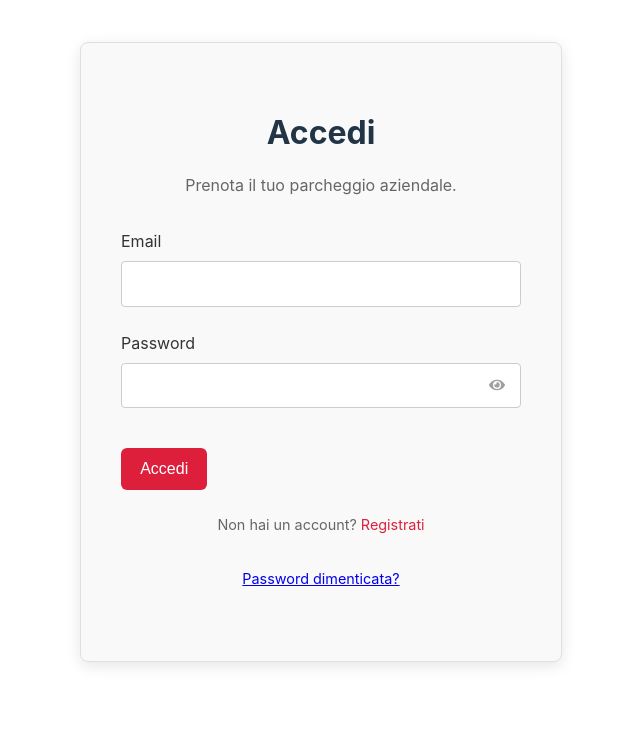
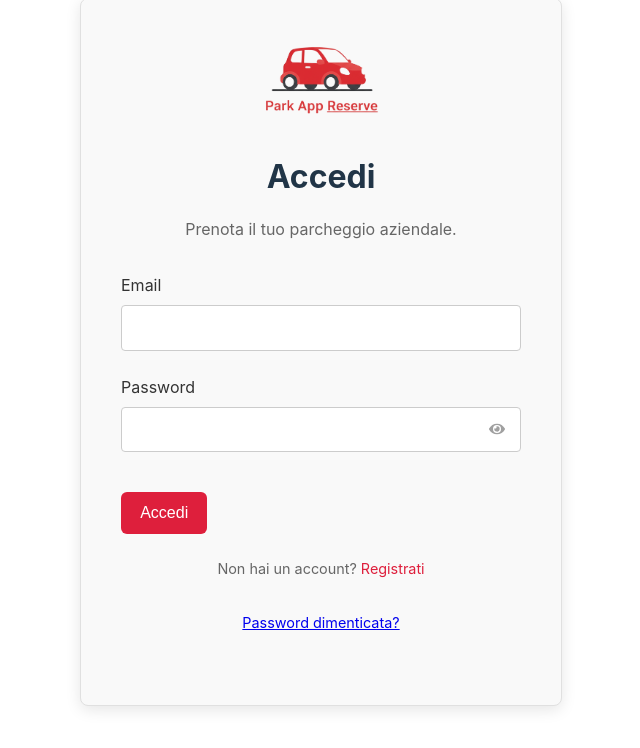
Before and after one commit to pdellibergoli/parkAppReserve, a React (Vite) app: page /login in a window 1280 px wide. Shown: the top 748 px of the page, without its empty margins (319-959 px from the left). Built offline with nearby package versions, Linux system fonts and the light colour scheme; no server answers.

Commit message:
add logo in login page

```diff
--- a/src/index.css
+++ b/src/index.css
@@ -210,6 +210,31 @@ button:disabled, .btn:disabled {
   background: none !important; /* Assicura che non ci sia sfondo al passaggio del mouse */
 }
 
+/* Stili per l'header del form di autenticazione */
+.auth-header {
+  display: flex;
+  flex-direction: column; /* Impila logo e titolo verticalmente */
+  align-items: center; /* Centra orizzontalmente */
+  margin-bottom: 1.5rem; /* Spazio prima del titolo "Accedi" */
+}
+
+.auth-logo {
+  height: 80px; /* Regola l'altezza del logo */
+  width: auto;
+  margin-bottom: 0.5rem; /* Spazio tra logo e titolo */
+}
+
+.auth-header h1 {
+  margin: 0; /* Rimuovi margini di default */
+  font-size: 2rem; /* Dimensione del titolo del sito */
+  color: #333; /* Colore del titolo */
+}
+
+/* Opzionale: Riduci un po' il margine superiore del titolo h2 del form */
+.auth-form h2 {
+  margin-bottom: 0.5rem;
+}
+
 @keyframes spin {
   to {
     transform: rotate(360deg);
--- a/src/pages/LoginPage.jsx
+++ b/src/pages/LoginPage.jsx
@@ -1,9 +1,9 @@
 import React, { useState } from 'react';
 import { useAuth } from '../context/AuthContext';
-// 1. Importa 'useLocation' anche qui
 import { useNavigate, Link, useLocation } from 'react-router-dom';
 import { callApi } from '../services/api';
 import { FaEye, FaEyeSlash } from 'react-icons/fa';
+import logo from '../assets/logo.png'; // 1. IMPORTA IL LOGO
 
 const LoginPage = () => {
   const [mail, setMail] = useState('');
@@ -16,10 +16,11 @@ const LoginPage = () => {
 
   const { login } = useAuth();
   const navigate = useNavigate();
-  const location = useLocation(); // 2. Ottieni l'oggetto 'location'
+  const location = useLocation();
 
   const handleSubmit = async (e) => {
-    if (e) e.preventDefault();
+    // ... (logica handleSubmit invariata) ...
+     if (e) e.preventDefault();
     setError('');
     setResendMessage('');
     setShowResendLink(false);
@@ -32,7 +33,6 @@ const LoginPage = () => {
         setError(loginResult.message);
         setShowResendLink(true);
       } else if (!loginResult || !loginResult.id) {
-        // Aggiungiamo un controllo nel caso il login non restituisca un utente
         setError('Si è verificato un errore inaspettato durante il login.');
       }
     } catch (err) {
@@ -43,8 +43,8 @@ const LoginPage = () => {
     }
   };
 
-  // ... (il resto del file LoginPage.jsx rimane invariato)
   const handleResendEmail = async () => {
+    // ... (logica handleResendEmail invariata) ...
     setLoading(true);
     setError('');
     setResendMessage('');
@@ -62,10 +62,18 @@ const LoginPage = () => {
   return (
     <div className="auth-container">
       <div className="auth-form">
+
+        {/* --- 2. AGGIUNGI LOGO E TITOLO QUI --- */}
+        <div className="auth-header">
+          <img src={logo} alt="ParkApp Logo" className="auth-logo" />
+        </div>
+        {/* --- FINE AGGIUNTA --- */}
+
         <h2>Accedi</h2>
         <p>Prenota il tuo parcheggio aziendale.</p>
         <form onSubmit={handleSubmit}>
-          <div className="input-group">
+          {/* ... (resto del form invariato) ... */}
+           <div className="input-group">
             <label htmlFor="email">Email</label>
             <input
               type="email" id="email" value={mail}
```
